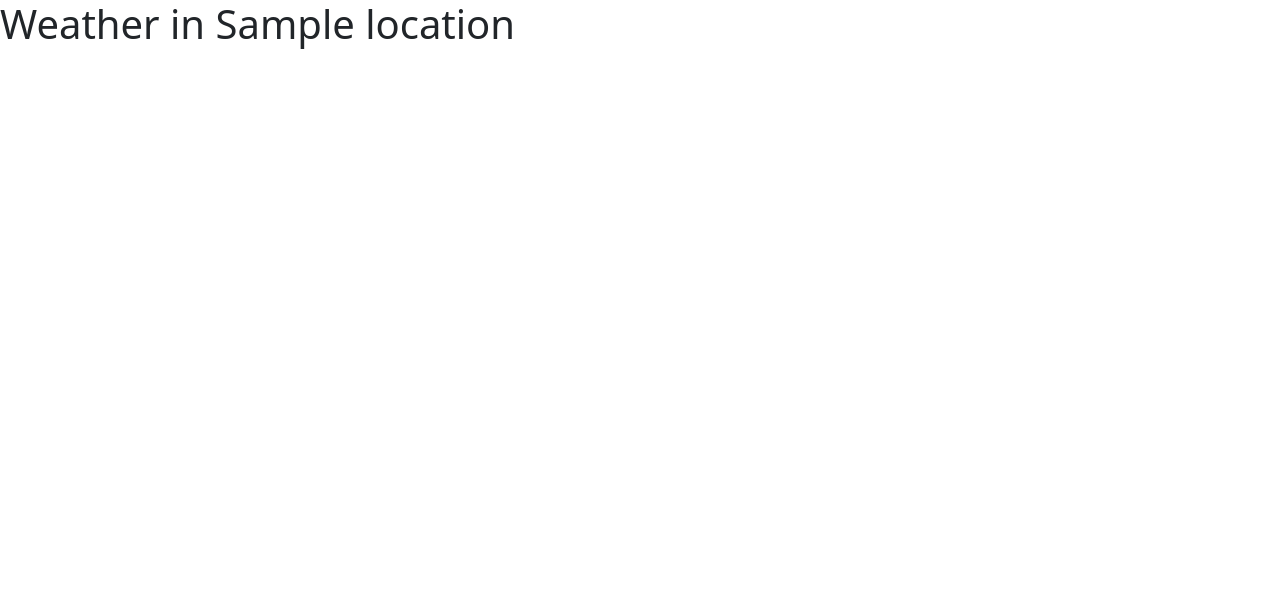
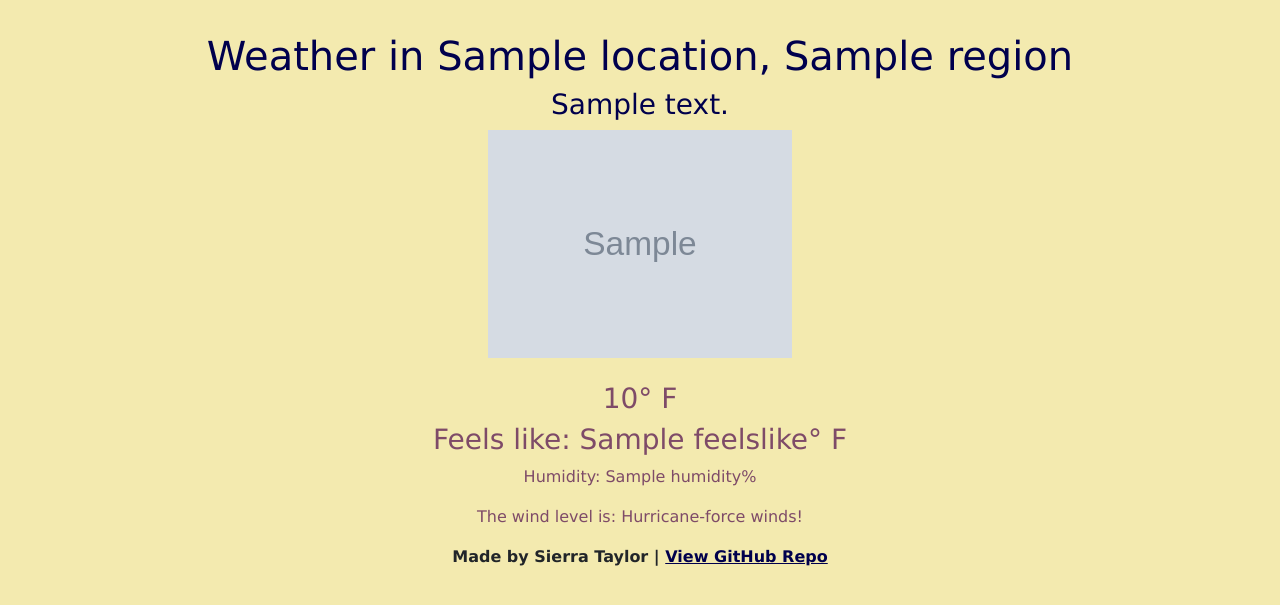
Before and after one commit to sierrataylor/weather-app, a Flask app: page / in a window 1280 px wide. Shown: the top 605 px of the page. Run offline with Flask 2, Linux system fonts and the light colour scheme; grey boxes marked "Sample" are stand-in pictures; a database or web service that is not in the repository returns one stand-in record (values such as "Sample title"); data that the repository does not hold is empty.

Commit message:
Added weather conditions to template

```diff
--- a/app.py
+++ b/app.py
@@ -1,7 +1,5 @@
 from flask import Flask, render_template, request
-import socket
 import requests
-#import configparser
 
 app = Flask(__name__)
 
@@ -12,16 +10,53 @@ params = {
     'query': ip,
     'units': 'f'
 }
+def call_weather_api():
+    api_result = requests.get('http://api.weatherstack.com/current', params)
+    return api_result
+
+def get_wind_level():
+    json_response = call_weather_api().json()
+    wind_speed = json_response['current']['wind_speed']
+    wind_level = ''
+    if(0 <= wind_speed <= 15):
+        wind_level = 'Little to no wind'
+    elif(16 <= wind_speed <= 20 ):
+        wind_level = 'Breezy'
+    elif(21 <= wind_speed <= 30):
+        wind_level = 'Windy'
+    elif(31 <= wind_speed <= 40):
+        wind_level = 'Very windy'
+    elif(41 <= wind_speed < 73):
+        wind_level = 'Dangerously high winds'
+    else:
+        wind_level = 'Hurricane-force winds!'
+    return wind_level
 
 @app.route("/")
 def weather():
-    api_result = requests.get('http://api.weatherstack.com/current', params)
-    json_response = api_result.json()
-    print(json_response)
-    print()
-    location = str(json_response['location']['name'])
-    print(json_response['location']['name']+','+json_response['location']['region'])
-    return render_template('weather.html', location=location)
+    json_response = call_weather_api().json()
+
+    name = json_response['location']['name']
+    region = json_response['location']['region']
+    location = f'{name}, {region}'
+    temp = json_response['current']['temperature']
+    weather_descriptions = json_response['current']['weather_descriptions'][0]
+    wind_level = get_wind_level()
+    humidity = json_response['current']['humidity']
+    feels_like = json_response['current']['feelslike']
+    img_src = json_response['current']['weather_icons'][0]
+
+    return render_template(
+        'weather.html',
+        location=location,
+        temp=temp,
+        feels_like=feels_like,
+        weather_descriptions=weather_descriptions,
+        wind_level=wind_level,
+        humidity=humidity,
+        img_src=img_src
+        )
+
 
 if __name__ == "__main__":
 	app.run(debug=True)
--- /dev/null
+++ b/static/styles.css
@@ -0,0 +1,18 @@
+body{
+    background-color: #F3EAAF;
+    font-family: Verdana, Geneva, Tahoma, sans-serif;
+}
+a{
+    text-decoration: none;
+    color: #00004d;
+}
+a{
+    text-decoration: underline;
+}
+.weather-descriptions{
+    color: #00004d;
+
+}
+.weather-conditions{
+    color: #7E4B68;
+}
--- a/templates/weather.html
+++ b/templates/weather.html
@@ -3,8 +3,9 @@
 
 <head>
     <meta charset="UTF-8">
+    <meta http-equiv="X-UA-Compatible" content="IE=edge">
     <meta name="viewport" content="width=device-width, initial-scale=1.0">
-    <title>Weather Report</title>
+    <title>Sierra with the Weather</title>
     <link href="https://fonts.googleapis.com/css2?family=Lato:wght@400;700&display=swap" rel="stylesheet">
     <link
       href="https://cdn.jsdelivr.net/npm/bootstrap@5.0.2/dist/css/bootstrap.min.css"
@@ -12,22 +13,25 @@
       integrity="sha384-EVSTQN3/azprG1Anm3QDgpJLIm9Nao0Yz1ztcQTwFspd3yD65VohhpuuCOmLASjC"
       crossorigin="anonymous"
     />
-    <link rel="stylesheet" href="static/styles/style.css">
+    <link rel="stylesheet" href="../static/styles.css">
 </head>
 
-<body>
-    <div id="weatherResults">
+<body class=" d-block m-4 p-2 align-items-center text-center">
+
+    <div class="weather-descriptions">
         <h1>Weather in {{ location }}</h1>
+        <h3>{{ weather_descriptions }}</h3>
+        <img class="w-25 h-25" src={{ img_src }} alt="Weather image pulled from API">
     </div>
-    <!-- <div id="weatherResults">
-        <h1>Weather in {{ location }}</h1>
-        <h2>Temperature: {{ temp }}° F</h2>
+    <br>
+    <div class="weather-conditions">
+        <h3>{{ temp }}° F</h3>
         <h3>Feels like: {{ feels_like }}° F</h3>
-        <h2>Current weather: {{ weather }}</h2>
+        <p>Humidity: {{ humidity }}%</p>
+        <p>The wind level is: {{ wind_level }}</p>
     </div>
-    <form action="/" method="get" >
-        <button type="submit" id="backButton">Go back</button>
-    </form> -->
+
+    <footer class="fw-bold">Made by Sierra Taylor | <a href="https://github.com/sierrataylor/weather-app">View GitHub Repo</a></footer>
 </body>
 
 </html>
```
